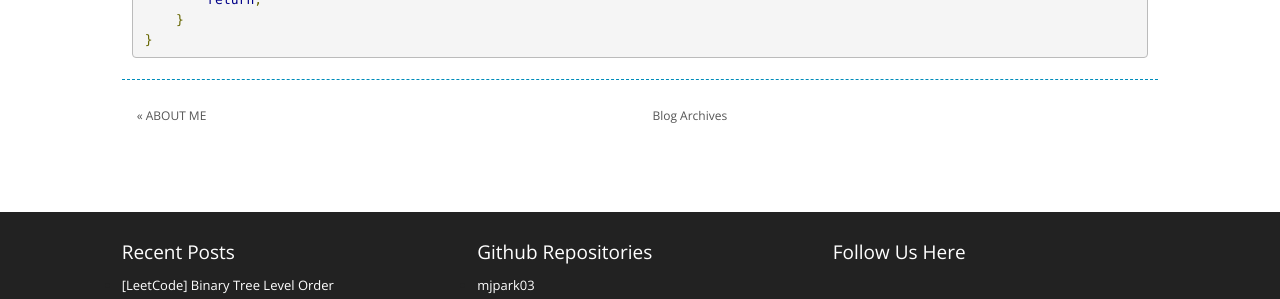
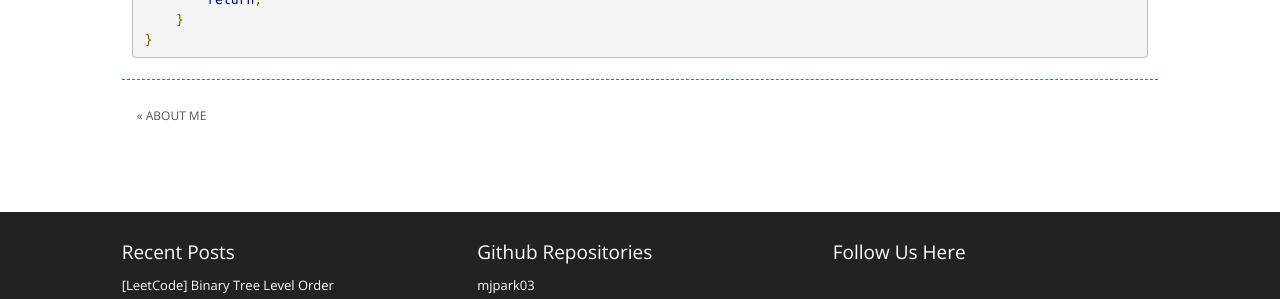
Before and after one commit to gudnam/mjpark03.github.io, a Jekyll site: the page built from _posts/2015-09-27-algorithm-001.markdown, in a window 1280 px wide and 900 px high, scrolled down 789 px. Shown: the part 491-790 px from the top of the window. Built offline with Jekyll 4.4.1, drawn with Linux system fonts in a browser that asks for light colours; nearby versions of some CDN libraries; comment, search, counter and statistics services are not loaded.

Commit message:
remove blog archive link

```diff
--- a/_includes/author_block.html
+++ b/_includes/author_block.html
@@ -48,7 +48,7 @@
         href="{{page.previous.url}}" title="Previous Post:
         {{page.previous.title}}">&laquo; {{page.previous.title}}</a></li>
       {% endif %}
-      <li><a href="/blog/archives">Blog Archives</a></li>
+      <!-- <li><a href="/blog/archives">Blog Archives</a></li> -->
       {% if page.next.url %}
       <li class="next"><a class="basic-alignment right" href="{{page.next.url}}"
         title="Next Post: {{page.next.title}}">{{page.next.title}}
```
